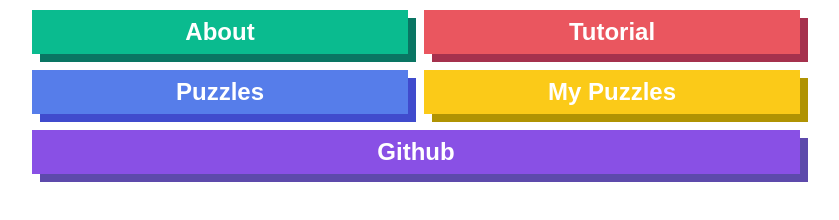
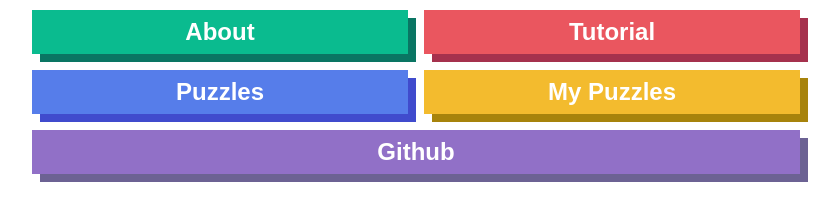
Before and after one commit to jonot-cyber/nonogram-3d, a website built with Vite: page index.html in a window 1280 px wide. Shown: the part 262-482 px from the top of the page, without its empty margins (224-1063 px from the left). Built offline with nearby package versions, Linux system fonts and the light colour scheme.

Commit message:
Fix those colors
I fixed those two colors

```diff
--- a/index.html
+++ b/index.html
@@ -70,14 +70,14 @@
         }
 
         .menu-option:nth-child(5) {
-            background-color: #fbca18;
-            --shadow-color: #b09303;
+            background-color: #f3bb2e;
+            --shadow-color: #a7830c;
             grid-area: e;
         }
 
         .menu-option:nth-child(6) {
-            background-color: #8950e5;
-            --shadow-color: #5d4aab;
+            background-color: #9170c7;
+            --shadow-color: #6c6293;
             grid-area: f;
         }
     </style>
```
